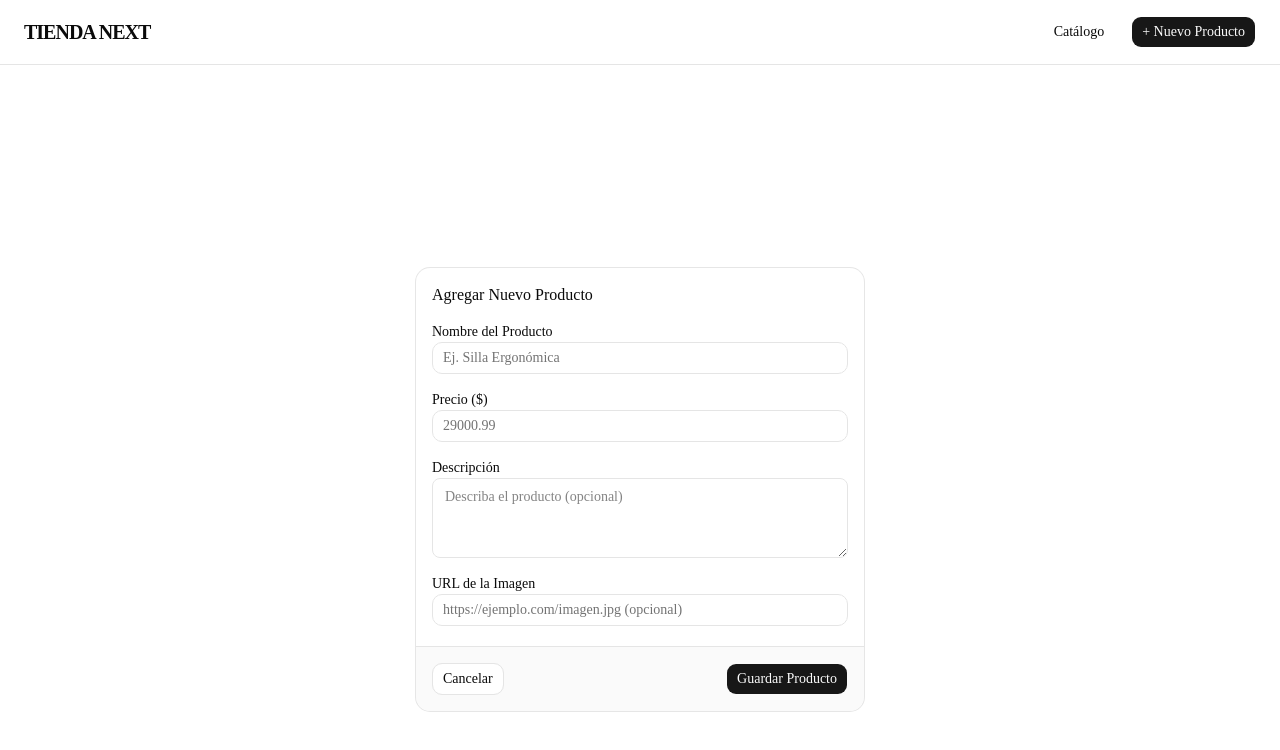
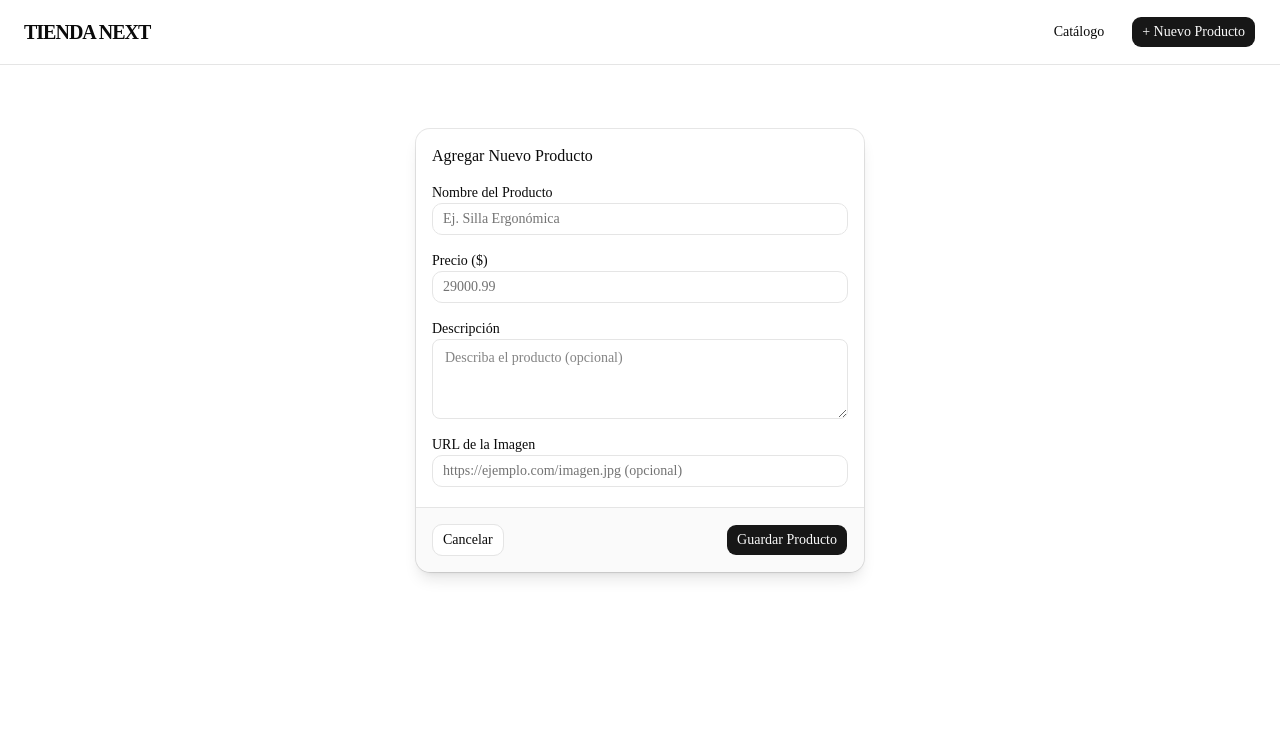
Before and after one commit to Nico996/mi-tienda-nextjs, a Next.js app: page /nuevo in a window 1280 px wide. Shown: the top 750 px of the page. Built offline with nearby package versions, Linux system fonts and the light colour scheme; no server answers.

Commit message:
fix alineación vertical de formulario producto nuevo

```diff
--- a/src/app/editar/[id]/page.js
+++ b/src/app/editar/[id]/page.js
@@ -46,6 +46,9 @@ export default function EditarProducto() {
                     onChange={(e) => setFormData({ ...formData, precio_unitario: e.target.value })}
                     placeholder="Precio"
                 />
+                <Button variant="outline" type="button" onClick={() => router.back()}>
+                    Cancelar
+                </Button>
                 <Button type="submit">Guardar Cambios</Button>
             </form>
         </div>
--- a/src/app/nuevo/page.js
+++ b/src/app/nuevo/page.js
@@ -40,8 +40,8 @@ export default function NuevoProducto() {
     };
 
     return (
-        <div className="flex justify-center items-center min-h-screen p-4">
-            <Card className="w-full max-w-md">
+        <div className="flex justify-center items-center py-10">
+            <Card className="w-full max-w-md shadow-lg">
                 <CardHeader>
                     <CardTitle>Agregar Nuevo Producto</CardTitle>
                 </CardHeader>
```
